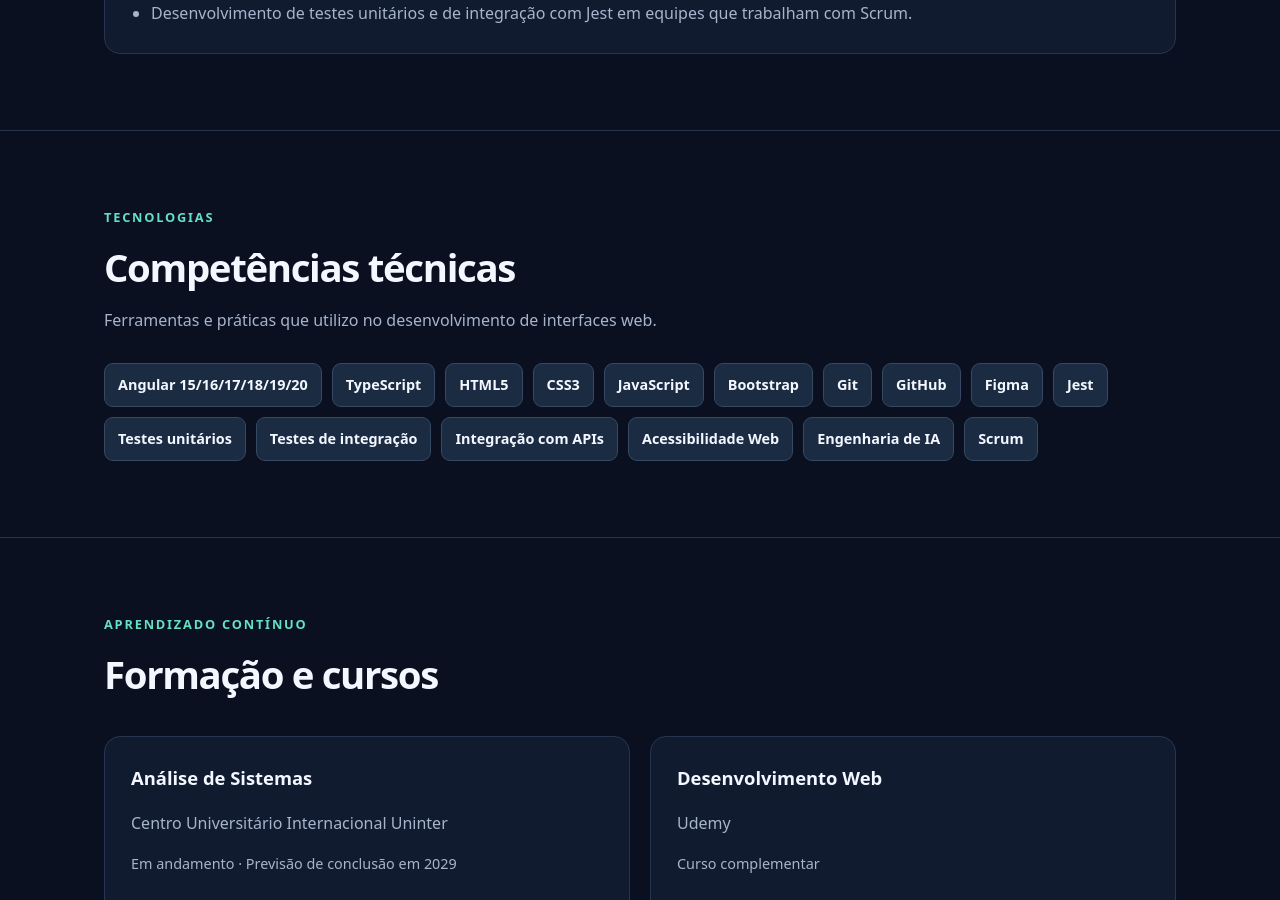
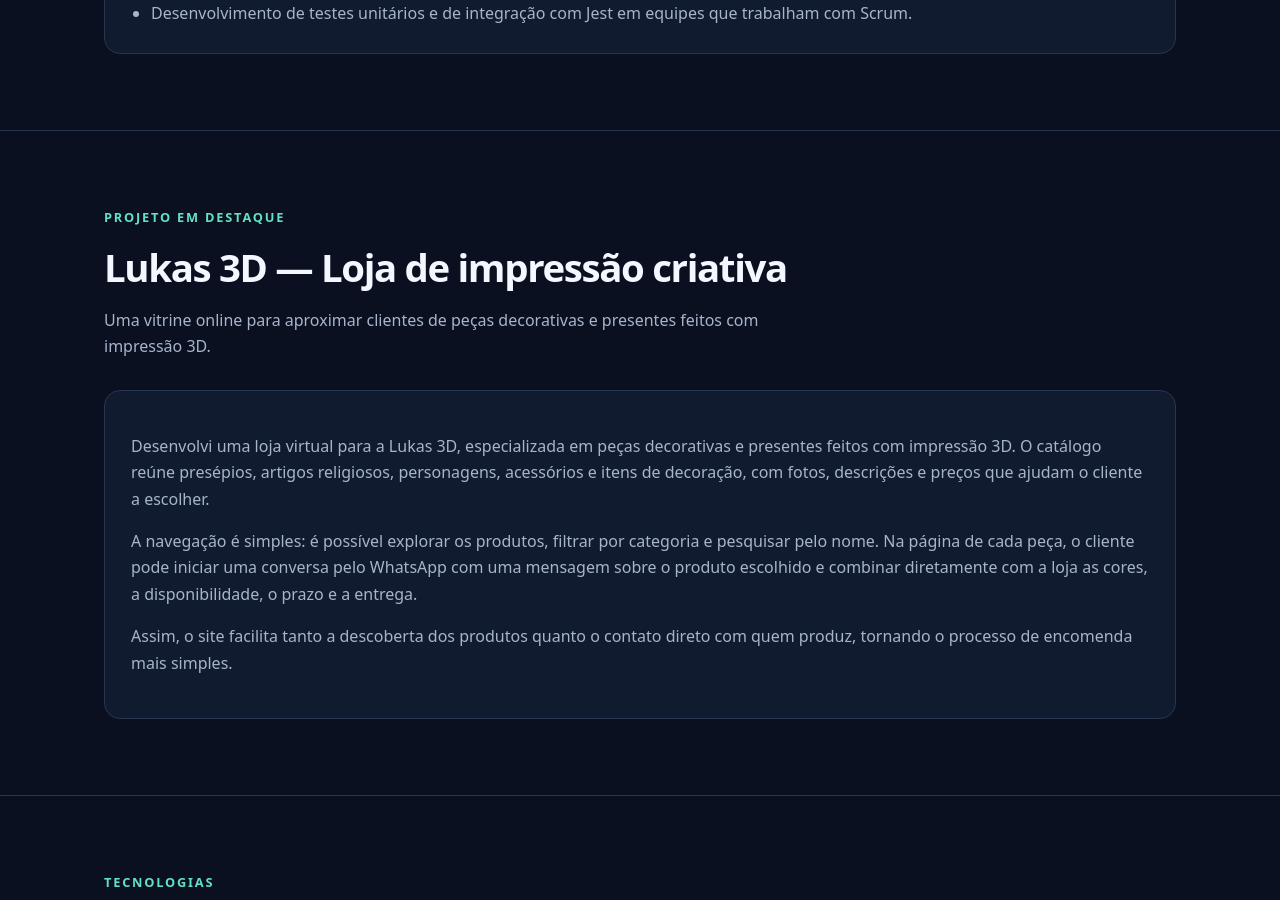
Before and after one commit to Lks1979/lukas-farias-dev, an Angular app: page / in a window 1280 px wide. Shown: the part 1900-2800 px from the top of the page. Built offline with nearby package versions, Linux system fonts and the light colour scheme.

Commit message:
feat: Inclusão de especificações

```diff
--- a/src/app/app.component.html
+++ b/src/app/app.component.html
@@ -5,6 +5,7 @@
     <div class="navlinks">
       <a href="#sobre">Sobre</a>
       <a href="#experiencia">Experiência</a>
+      <a href="#projetos">Projetos</a>
       <a href="#competencias">Competências</a>
       <a href="#formacao">Formação</a>
       <a href="#contato">Contato</a>
@@ -91,6 +92,31 @@
       </article>
     </div>
   </section>
+  <section id="projetos">
+    <div class="wrap">
+      <div class="section-head">
+        <div class="eyebrow">Projeto em destaque</div>
+        <h2>Lukas 3D — Loja de impressão criativa</h2>
+        <p>Uma vitrine online para aproximar clientes de peças decorativas e presentes feitos com impressão 3D.</p>
+      </div>
+      <article class="card">
+        <p>
+          Desenvolvi uma loja virtual para a Lukas 3D, especializada em peças decorativas e presentes feitos com
+          impressão 3D. O catálogo reúne presépios, artigos religiosos, personagens, acessórios e itens de decoração,
+          com fotos, descrições e preços que ajudam o cliente a escolher.
+        </p>
+        <p>
+          A navegação é simples: é possível explorar os produtos, filtrar por categoria e pesquisar pelo nome. Na
+          página de cada peça, o cliente pode iniciar uma conversa pelo WhatsApp com uma mensagem sobre o produto
+          escolhido e combinar diretamente com a loja as cores, a disponibilidade, o prazo e a entrega.
+        </p>
+        <p>
+          Assim, o site facilita tanto a descoberta dos produtos quanto o contato direto com quem produz, tornando
+          o processo de encomenda mais simples.
+        </p>
+      </article>
+    </div>
+  </section>
   <section id="competencias">
     <div class="wrap">
       <div class="section-head">
```
